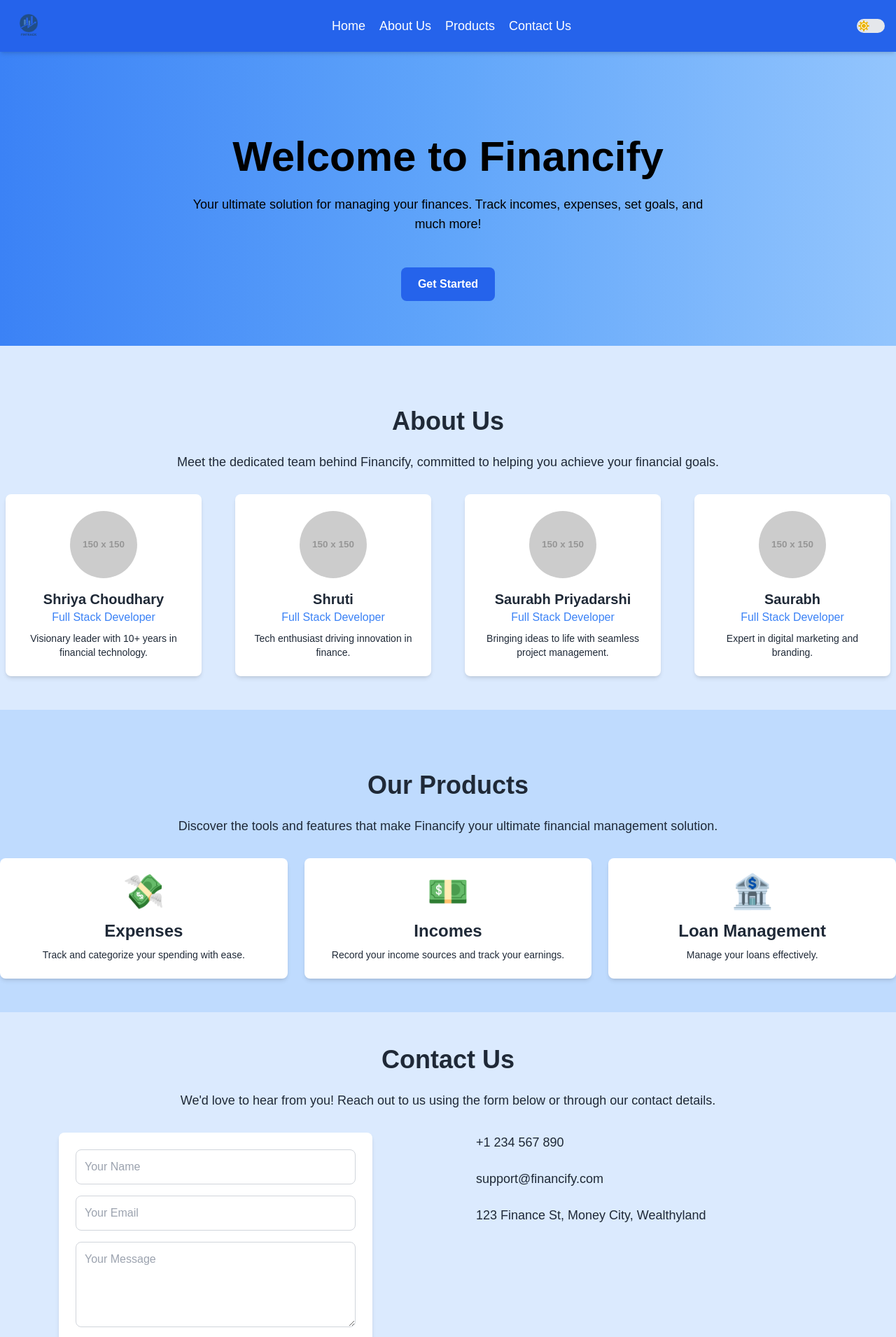
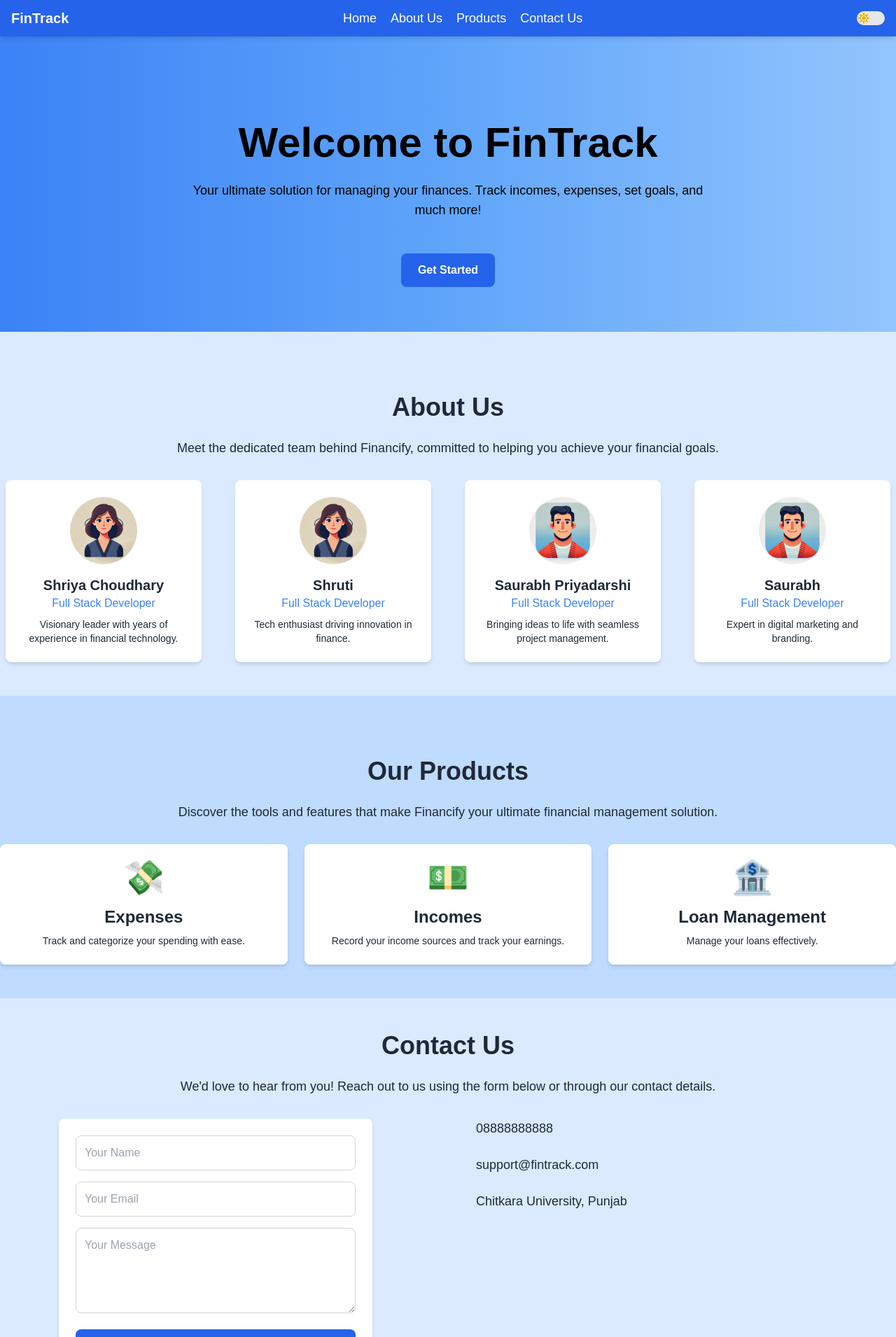
Before and after one commit to shriyac04/FinTrack, a React (Create React App) app in the folder frontend/finance-manager/: page / in a window 1280 px wide. Shown: the top 1910 px of the page at 70% size. Built offline with nearby package versions, Linux system fonts and the light colour scheme.

Commit message:
added images

```diff
--- a/frontend/finance-manager/src/pages/Home.js
+++ b/frontend/finance-manager/src/pages/Home.js
@@ -5,6 +5,8 @@
 import { motion } from 'framer-motion';
 import TeamMemberCard from '../components/Team';
 import ProductCard from '../components/ProductCard';
+import profileimage from '../images/profile1.png';
+import profileimage2 from '../images/profile2.png';
 
 function Home() {
     const [isDarkMode, setIsDarkMode] = useState(false);
@@ -20,10 +22,10 @@
     };
 
     const teamMembers = [
-        { name: 'Shriya Choudhary', position: 'Full Stack Developer', description: 'Visionary leader with 10+ years in financial technology.', image: 'https://via.placeholder.com/150' },
-        { name: 'Shruti', position: 'Full Stack Developer', description: 'Tech enthusiast driving innovation in finance.', image: 'https://via.placeholder.com/150' },
-        { name: 'Saurabh Priyadarshi', position: 'Full Stack Developer', description: 'Bringing ideas to life with seamless project management.', image: 'https://via.placeholder.com/150' },
-        { name: 'Saurabh', position: 'Full Stack Developer', description: 'Expert in digital marketing and branding.', image: 'https://via.placeholder.com/150' }
+        { name: 'Shriya Choudhary', position: 'Full Stack Developer', description: 'Visionary leader with years of experience in financial technology.', image:profileimage },
+        { name: 'Shruti', position: 'Full Stack Developer', description: 'Tech enthusiast driving innovation in finance.', image: profileimage },
+        { name: 'Saurabh Priyadarshi', position: 'Full Stack Developer', description: 'Bringing ideas to life with seamless project management.', image: profileimage2 },
+        { name: 'Saurabh', position: 'Full Stack Developer', description: 'Expert in digital marketing and branding.', image: profileimage2}
     ];
 
     const products = [
@@ -45,7 +47,9 @@
         className="flex items-center space-x-4 cursor-pointer"
         onClick={() => scrollToSection('home')}
     >
-        <img src={logo} alt="Financify Logo" className="w-[50px] h-[50px] object-contain" />
+        {/* <img src={logo} alt="Financify Logo" className="w-[50px] h-[50px] object-contain" /> */}
+        <h1 className="text-xl font-bold">FinTrack</h1>
+
     </div>
 
     {/* Navigation Links */}
@@ -96,7 +100,7 @@
 </div>
 
             {/* Page Content */}
-            <div className="pt-[70px]">
+            <div className="pt-[50px]">
                 {/* Welcome Section */}
                 <div
             id="home"
@@ -120,7 +124,7 @@
                     }}
                 >
                     <br />
-                    Welcome to Financify
+                    Welcome to FinTrack
                 </motion.h1>
 
                 {/* Smooth Fade and Slide-In for Paragraph */}
@@ -296,15 +300,15 @@
             >
                 <div className="flex items-center">
                     <i className="fas fa-phone-alt text-blue-300 text-2xl mr-4"></i>
-                    <p className="text-lg">+1 234 567 890</p>
+                    <p className="text-lg">08888888888</p>
                 </div>
                 <div className="flex items-center">
                     <i className="fas fa-envelope text-blue-300 text-2xl mr-4"></i>
-                    <p className="text-lg">support@financify.com</p>
+                    <p className="text-lg">support@fintrack.com</p>
                 </div>
                 <div className="flex items-center">
                     <i className="fas fa-map-marker-alt text-blue-300 text-2xl mr-4"></i>
-                    <p className="text-lg">123 Finance St, Money City, Wealthyland</p>
+                    <p className="text-lg">Chitkara University, Punjab</p>
                 </div>
             </motion.div>
         </div>
```
Also changed, not shown: frontend/finance-manager/src/images/profile1.png (added), frontend/finance-manager/src/images/profile2.png (added).
